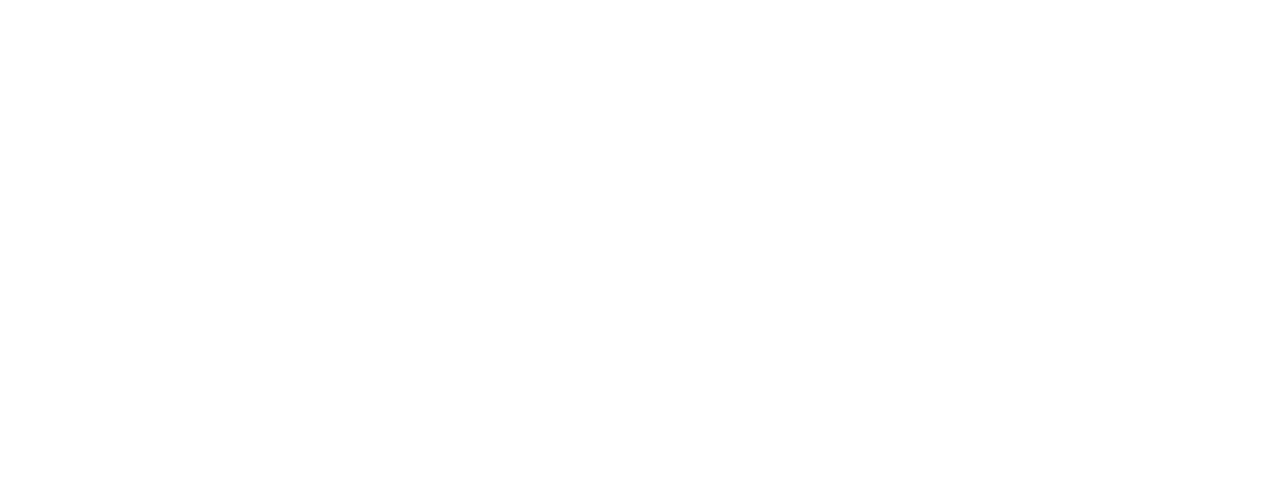
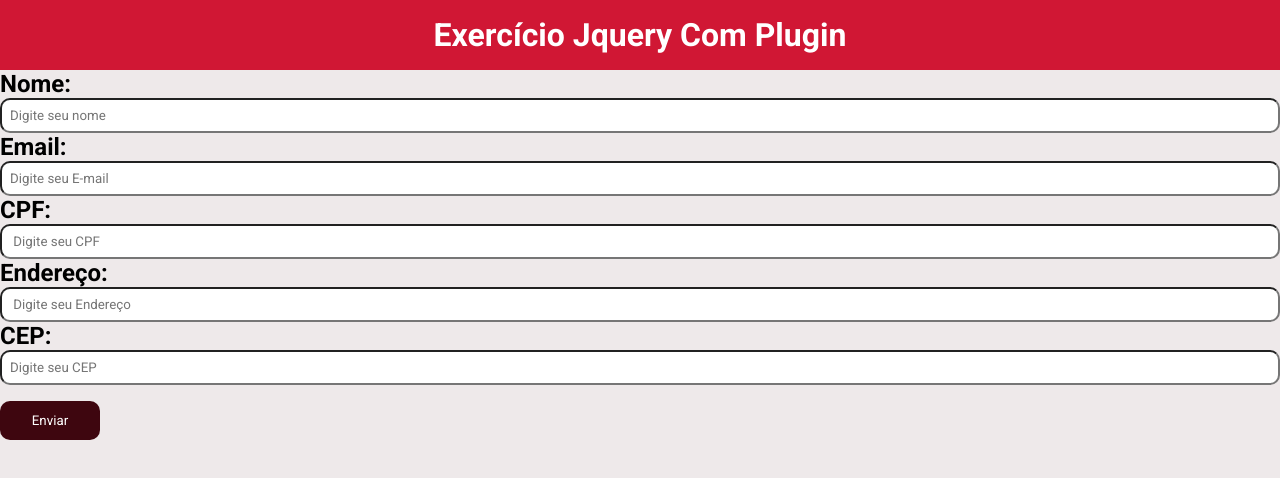
Before and after one commit to ThiagoHs1/curso_ebac_frontend, a plain HTML site: page index.html in a window 1280 px wide. Drawn offline with nearby package versions, Linux system fonts and the light colour scheme.

Commit message:
Começando e estilizando o form

```diff
--- a/index.html
+++ b/index.html
@@ -5,11 +5,41 @@
   <meta charset="UTF-8">
   <meta http-equiv="X-UA-Compatible" content="IE=edge">
   <meta name="viewport" content="width=device-width, initial-scale=1.0">
+  <link rel="stylesheet" href="style.css">
+  <link rel="preconnect" href="https://fonts.googleapis.com">
+  <link rel="preconnect" href="https://fonts.gstatic.com" crossorigin>
+  <link href="https://fonts.googleapis.com/css2?family=Roboto:wght@400;700&display=swap" rel="stylesheet">
+
   <title>Form com Máscaras</title>
 </head>
 
 <body>
+  <header>
+    <h1>Exercício Jquery Com Plugin</h1>
+  </header>
+  <div class="container">
 
+    <!--Começo do form -->
+    <form action="">
+      <h2>Nome: </h2>
+      <input type="text" required placeholder="Digite seu nome">
+      <h2>Email: </h2>
+      <input type="email" required placeholder="Digite seu E-mail">
+      <h2>CPF: </h2>
+      <input type="number" required placeholder=" Digite seu CPF">
+      <h2> Endereço: </h2>
+      <input type="text" placeholder=" Digite seu Endereço">
+      <h2>CEP: </h2>
+      <input type="number" placeholder="Digite seu CEP" required>
+      <button> Enviar </button>
+    </form>
+    <!--Fim do form-->
+  </div>
+
+
+  <script src="https://code.jquery.com/jquery-3.7.0.min.js"> </script>
+  <script src="./main.js"></script>
 </body>
 
+
 </html>
--- /dev/null
+++ b/style.css
@@ -0,0 +1,43 @@
+* {
+  margin: 0;
+  padding: 0;
+  box-sizing: border-box;
+  font-family: 'Roboto', sans-serif;
+}
+
+header {
+  background-color: #D01734;
+  padding: 16px 0;
+  color: white;
+  text-align: center;
+}
+
+body {
+  background-color: #eee9ea;
+}
+
+.container {
+  max-width: 1280px;
+  margin: 0 auto; }
+
+form input {
+  width: 100%;
+  padding: 8px;
+  border-radius: 10px;
+}
+
+form button {
+  padding: 12px;
+  margin-top: 16px;
+  border: none;
+  cursor: pointer;
+  width: 100px;
+  border-radius: 10px;
+  background-color: #3e060f;
+  color: white;
+}
+
+form button:hover {
+  background-color: #D01734;
+  transition: 0.5s;
+}
```
